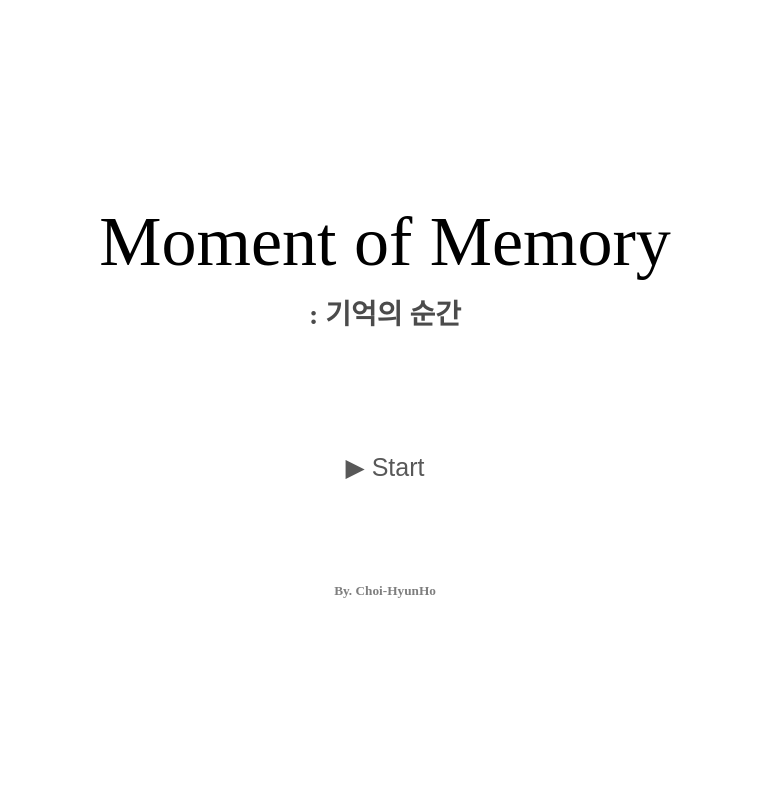
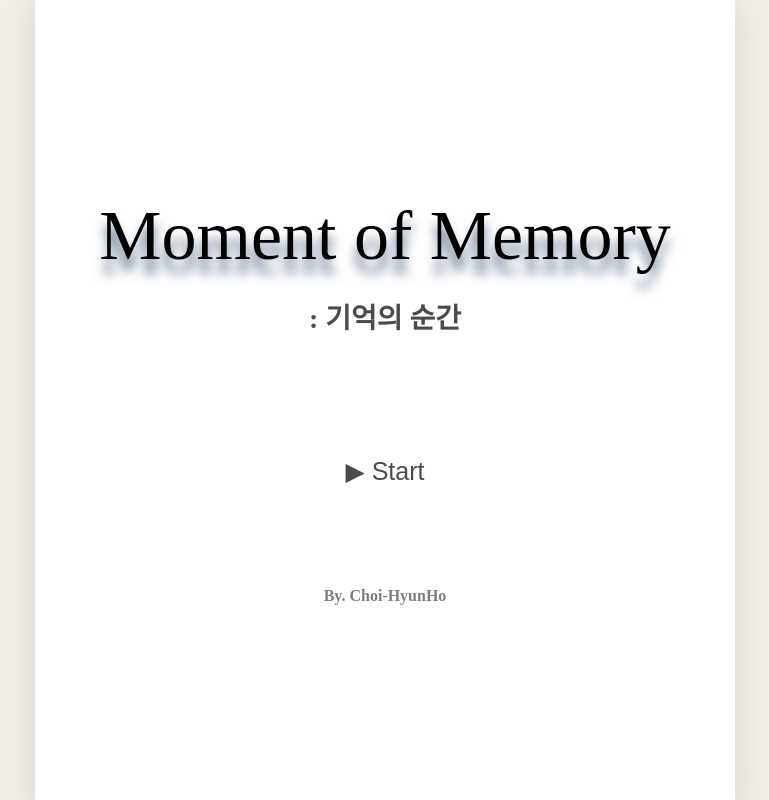
Before and after one commit to Choi-HyunHo/moment_of_memory, a React (Create React App) app: page / in a window 1280 px wide. Shown: the whole page, without its empty margins (255-1024 px from the left). Built offline with nearby package versions, Linux system fonts and the light colour scheme.

Commit message:
💄 Home 디자인 수정

```diff
--- a/src/App.css
+++ b/src/App.css
@@ -44,11 +44,37 @@ button {
 
 body {
   font-family: 'Lora', serif;
+  min-height: 100vh;
+  display: flex;
+  flex-direction: column;
+  justify-content: center;
+  align-items: center;
+  background-color: #f2efe9;
 }
+
+#root {
+  background-color: white;
+  box-shadow: rgba(100, 100, 111, 0.2) 0px 7px 29px 0px;
+}
+
+/* App */
 .App {
   min-height: 100vh;
-  padding: 0 20px 0 20px;
+  padding: 0 20px;
 }
+
+@media (min-width: 650px) {
+  .App {
+    width: 700px;
+  }
+}
+
+@media (max-width: 650px) {
+  .App {
+    width: 90vw;
+  }
+}
+
 /* Home */
 .home {
   display: flex;
@@ -68,23 +94,32 @@ body {
 .home_title h1 {
   font-size: 70px;
   font-weight: 400;
+  text-shadow: 0 14px 12px #5e728c;
 }
 
 .home_title h3 {
   font-size: 28px;
   opacity: 0.7;
   text-align: center;
-  margin-top: 10px;
+  margin-top: 20px;
 }
 
 .home button {
   font-size: 25px;
   cursor: pointer;
   margin-bottom: 100px;
-  opacity: 0.65;
+  opacity: 0.7;
+  transition: color 0.3s ease-in;
+  transition: all 0.3s ease-in;
+}
+
+.home button:hover {
+  color: #465259;
+  transform: scale(1.2);
 }
 
 .home h5 {
+  font-size: 16px;
   opacity: 0.5;
 }
 
@@ -100,6 +135,9 @@ body {
   .home button {
     font-size: 20px;
     margin-bottom: 100px;
-    opacity: 0.6;
+  }
+
+  .home h5 {
+    font-size: 14px;
   }
 }
```
